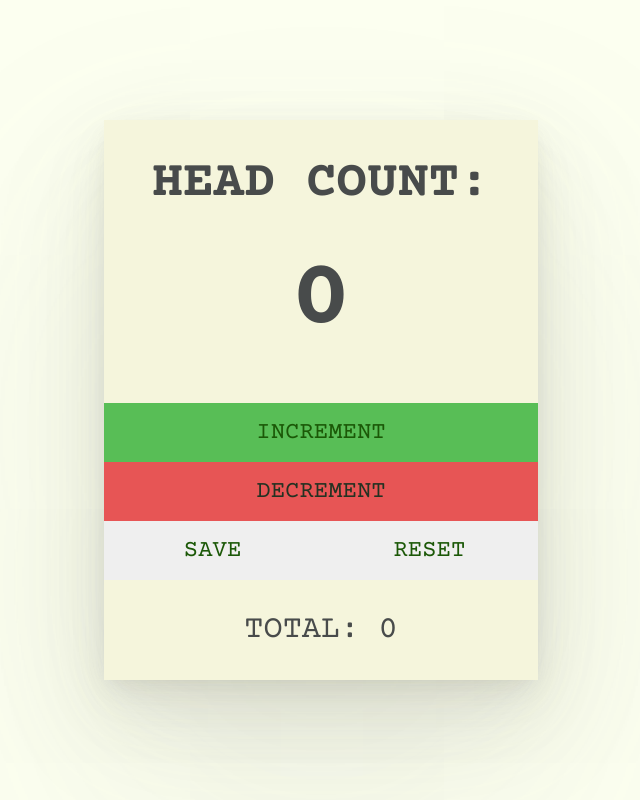
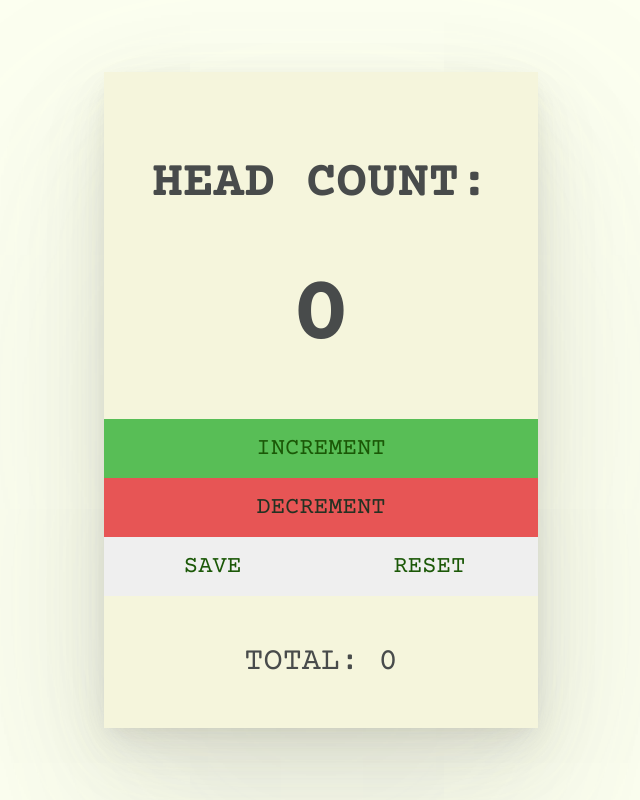
Before and after one commit to nathan-kennedy/head-count, a plain HTML site: page index.html in a window 1280 px wide. Shown: the whole page, without its empty margins (319-959 px from the left). Drawn offline with nearby package versions, Linux system fonts and the light colour scheme.

Commit message:
fixed padding top and bottom

```diff
--- a/style.css
+++ b/style.css
@@ -13,7 +13,7 @@ h1 {
     font-weight: 700;
     font-size: clamp(3rem, 4vw, 4rem);
     text-align: center;
-    padding: 0 3rem;
+    padding: 3rem 3rem 1rem 3rem;
 }
 
 h2 {
@@ -24,7 +24,7 @@ h2 {
 }
 
 p {
-    padding: 1em 4rem;
+    padding: 3rem 4rem;
     margin: 0 auto;
     font-size: clamp(2rem, 2vw, 3vw);
     text-align: center;
```
